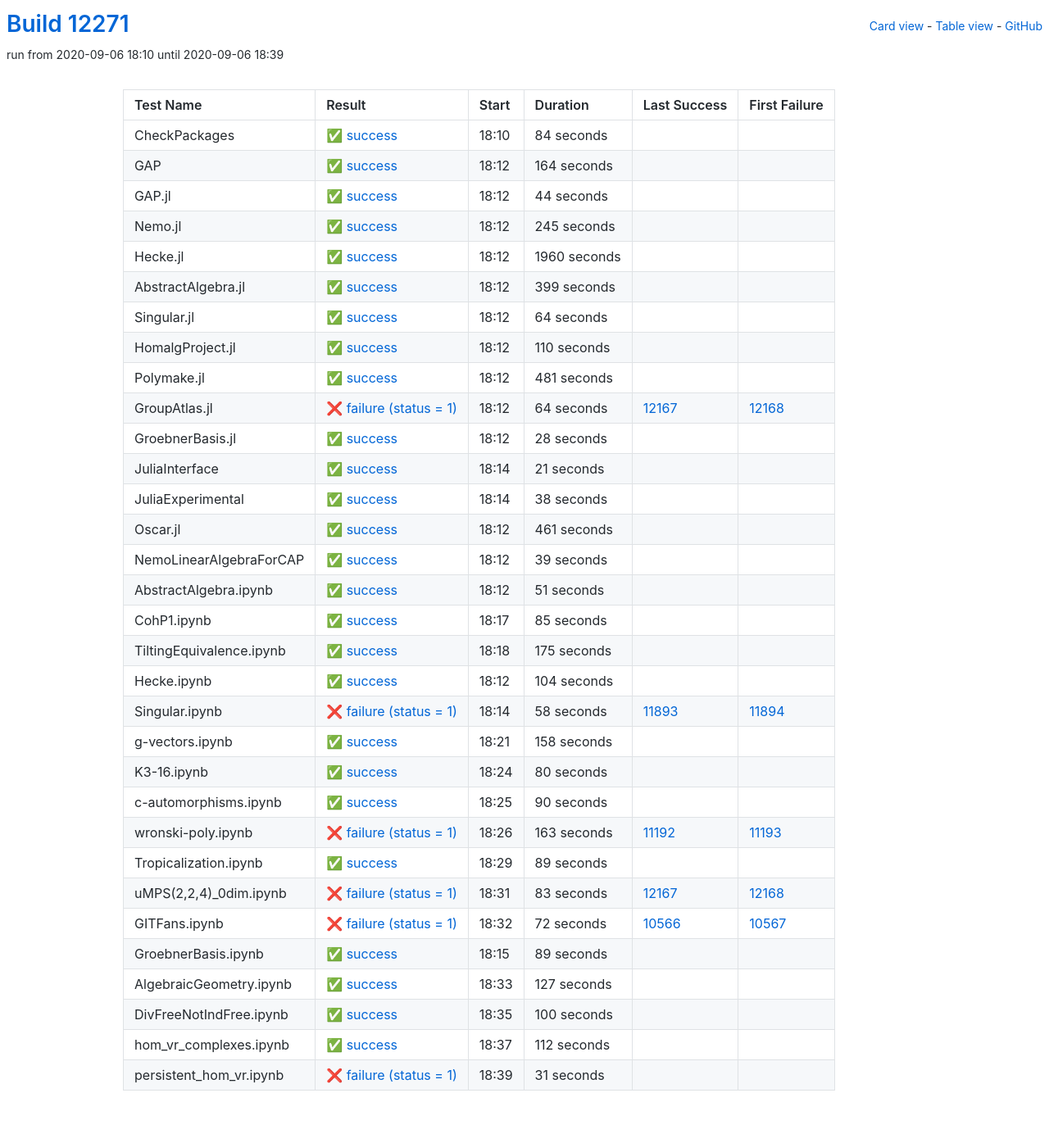
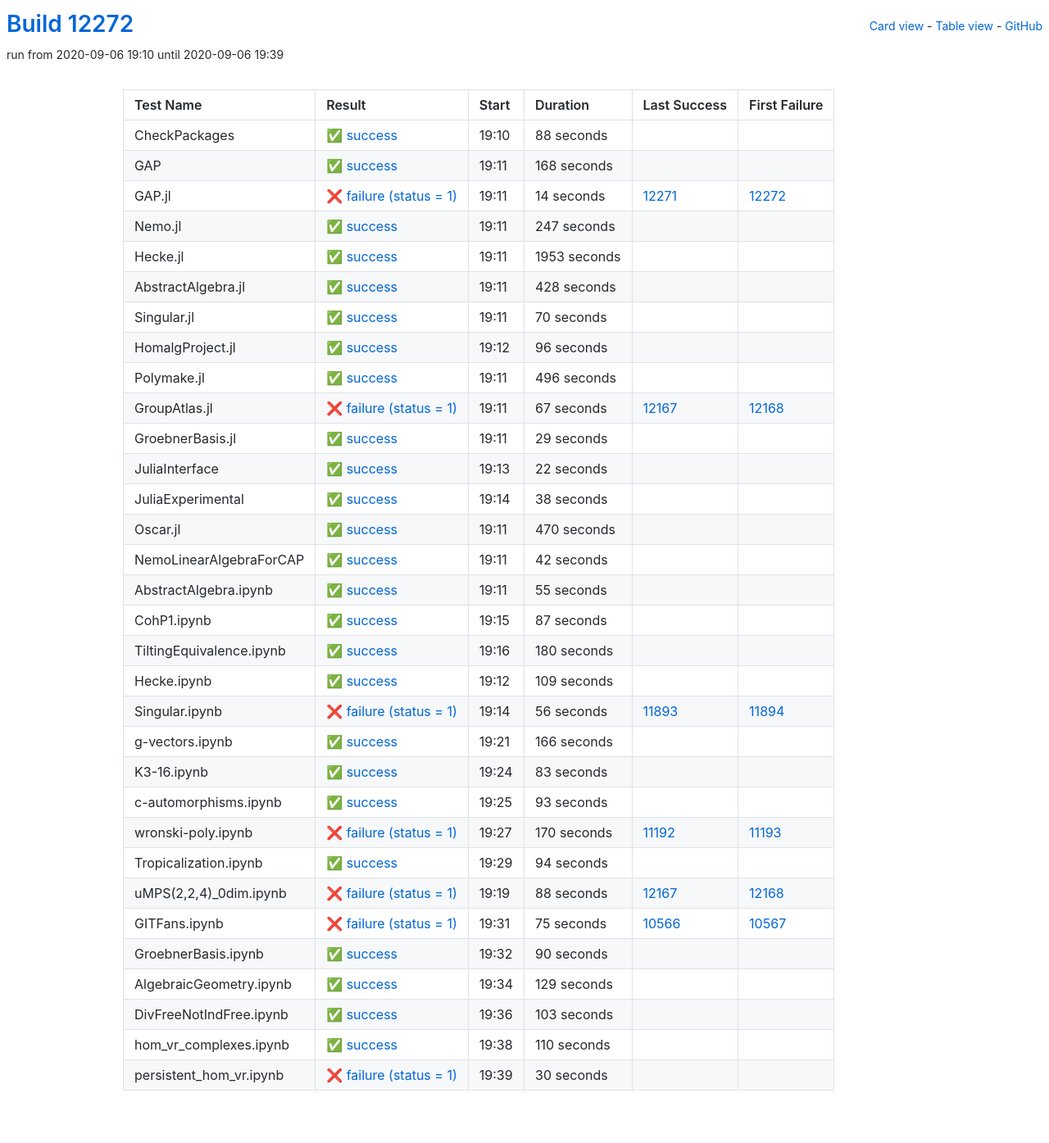
Before and after one commit to oscar-system/oscar-ci-status, a Jekyll site: the page built from table.html, in a window 1280 px wide. Shown: the whole page at 82% size. Built offline with Jekyll 4.4.1, drawn with Linux system fonts in a browser that asks for light colours.

Commit message:
Build #12272

```diff
--- a/_data/ci.yml
+++ b/_data/ci.yml
@@ -1,6 +1,6 @@
 ---
-build: 12271
-build_url: https://oscarci.mathematik.uni-kl.de/job/oscar/12271/
+build: 12272
+build_url: https://oscarci.mathematik.uni-kl.de/job/oscar/12272/
 job: oscar
 organization: oscar-system
 repo: oscar-ci-status
@@ -8,152 +8,152 @@
 tests:
 - name: CheckPackages
   id: checkpackages
-  log: https://oscarci.mathematik.uni-kl.de/job/oscar/12271/artifact/logs/build-12271/CheckPackages.log
-  start: 2020-09-06 18:10
+  log: https://oscarci.mathematik.uni-kl.de/job/oscar/12272/artifact/logs/build-12272/CheckPackages.log
+  start: 2020-09-06 19:10
   success: true
   exitcode: 0
   status: success
-  duration: 84
+  duration: 88
   last_success: false
   last_success_url:
   first_failure: false
   first_failure_url:
 - name: GAP
   id: gap
-  log: https://oscarci.mathematik.uni-kl.de/job/oscar/12271/artifact/logs/build-12271/GAP.log
-  start: 2020-09-06 18:12
+  log: https://oscarci.mathematik.uni-kl.de/job/oscar/12272/artifact/logs/build-12272/GAP.log
+  start: 2020-09-06 19:11
   success: true
   exitcode: 0
   status: success
-  duration: 164
+  duration: 168
   last_success: false
   last_success_url:
   first_failure: false
   first_failure_url:
 - name: GAP.jl
   id: gap-jl
-  log: https://oscarci.mathematik.uni-kl.de/job/oscar/12271/artifact/logs/build-12271/GAP.jl.log
-  start: 2020-09-06 18:12
+  log: https://oscarci.mathematik.uni-kl.de/job/oscar/12272/artifact/logs/build-12272/GAP.jl.log
+  start: 2020-09-06 19:11
+  success: false
+  exitcode: 1
+  status: failure
+  duration: 14
+  last_success: 12271
+  last_success_url: https://oscarci.mathematik.uni-kl.de/job/oscar/12271/
+  first_failure: 12272
+  first_failure_url: https://oscarci.mathematik.uni-kl.de/job/oscar/12272/
+- name: Nemo.jl
+  id: nemo-jl
+  log: https://oscarci.mathematik.uni-kl.de/job/oscar/12272/artifact/logs/build-12272/Nemo.jl.log
+  start: 2020-09-06 19:11
   success: true
   exitcode: 0
   status: success
-  duration: 44
-  last_success: false
-  last_success_url:
-  first_failure: false
-  first_failure_url:
-- name: Nemo.jl
-  id: nemo-jl
-  log: https://oscarci.mathematik.uni-kl.de/job/oscar/12271/artifact/logs/build-12271/Nemo.jl.log
-  start: 2020-09-06 18:12
-  success: true
-  exitcode: 0
-  status: success
-  duration: 245
+  duration: 247
   last_success: false
   last_success_url:
   first_failure: false
   first_failure_url:
 - name: Hecke.jl
   id: hecke-jl
-  log: https://oscarci.mathematik.uni-kl.de/job/oscar/12271/artifact/logs/build-12271/Hecke.jl.log
-  start: 2020-09-06 18:12
+  log: https://oscarci.mathematik.uni-kl.de/job/oscar/12272/artifact/logs/build-12272/Hecke.jl.log
+  start: 2020-09-06 19:11
   success: true
   exitcode: 0
   status: success
-  duration: 1960
+  duration: 1953
   last_success: false
   last_success_url:
   first_failure: false
   first_failure_url:
 - name: AbstractAlgebra.jl
   id: abstractalgebra-jl
-  log: https://oscarci.mathematik.uni-kl.de/job/oscar/12271/artifact/logs/build-12271/AbstractAlgebra.jl.log
-  start: 2020-09-06 18:12
+  log: https://oscarci.mathematik.uni-kl.de/job/oscar/12272/artifact/logs/build-12272/AbstractAlgebra.jl.log
+  start: 2020-09-06 19:11
   success: true
   exitcode: 0
   status: success
-  duration: 399
+  duration: 428
   last_success: false
   last_success_url:
   first_failure: false
   first_failure_url:
 - name: Singular.jl
   id: singular-jl
-  log: https://oscarci.mathematik.uni-kl.de/job/oscar/12271/artifact/logs/build-12271/Singular.jl.log
-  start: 2020-09-06 18:12
+  log: https://oscarci.mathematik.uni-kl.de/job/oscar/12272/artifact/logs/build-12272/Singular.jl.log
+  start: 2020-09-06 19:11
   success: true
   exitcode: 0
   status: success
-  duration: 64
+  duration: 70
   last_success: false
   last_success_url:
   first_failure: false
   first_failure_url:
 - name: HomalgProject.jl
   id: homalgproject-jl
-  log: https://oscarci.mathematik.uni-kl.de/job/oscar/12271/artifact/logs/build-12271/HomalgProject.jl.log
-  start: 2020-09-06 18:12
+  log: https://oscarci.mathematik.uni-kl.de/job/oscar/12272/artifact/logs/build-12272/HomalgProject.jl.log
+  start: 2020-09-06 19:12
   success: true
   exitcode: 0
   status: success
-  duration: 110
+  duration: 96
   last_success: false
   last_success_url:
   first_failure: false
   first_failure_url:
 - name: Polymake.jl
   id: polymake-jl
-  log: https://oscarci.mathematik.uni-kl.de/job/oscar/12271/artifact/logs/build-12271/Polymake.jl.log
-  start: 2020-09-06 18:12
+  log: https://oscarci.mathematik.uni-kl.de/job/oscar/12272/artifact/logs/build-12272/Polymake.jl.log
+  start: 2020-09-06 19:11
   success: true
   exitcode: 0
   status: success
-  duration: 481
+  duration: 496
   last_success: false
   last_success_url:
   first_failure: false
   first_failure_url:
 - name: GroupAtlas.jl
   id: groupatlas-jl
-  log: https://oscarci.mathematik.uni-kl.de/job/oscar/12271/artifact/logs/build-12271/GroupAtlas.jl.log
-  start: 2020-09-06 18:12
+  log: https://oscarci.mathematik.uni-kl.de/job/oscar/12272/artifact/logs/build-12272/GroupAtlas.jl.log
+  start: 2020-09-06 19:11
   success: false
   exitcode: 1
   status: failure
-  duration: 64
+  duration: 67
   last_success: 12167
   last_success_url: https://oscarci.mathematik.uni-kl.de/job/oscar/12167/
   first_failure: 12168
   first_failure_url: https://oscarci.mathematik.uni-kl.de/job/oscar/12168/
 - name: GroebnerBasis.jl
   id: groebnerbasis-jl
-  log: https://oscarci.mathematik.uni-kl.de/job/oscar/12271/artifact/logs/build-12271/GroebnerBasis.jl.log
-  start: 2020-09-06 18:12
+  log: https://oscarci.mathematik.uni-kl.de/job/oscar/12272/artifact/logs/build-12272/GroebnerBasis.jl.log
+  start: 2020-09-06 19:11
   success: true
   exitcode: 0
   status: success
-  duration: 28
+  duration: 29
   last_success: false
   last_success_url:
   first_failure: false
   first_failure_url:
 - name: JuliaInterface
   id: juliainterface
-  log: https://oscarci.mathematik.uni-kl.de/job/oscar/12271/artifact/logs/build-12271/JuliaInterface.log
-  start: 2020-09-06 18:14
+  log: https://oscarci.mathematik.uni-kl.de/job/oscar/12272/artifact/logs/build-12272/JuliaInterface.log
+  start: 2020-09-06 19:13
   success: true
   exitcode: 0
   status: success
-  duration: 21
+  duration: 22
   last_success: false
   last_success_url:
   first_failure: false
   first_failure_url:
 - name: JuliaExperimental
   id: juliaexperimental
-  log: https://oscarci.mathematik.uni-kl.de/job/oscar/12271/artifact/logs/build-12271/JuliaExperimental.log
-  start: 2020-09-06 18:14
+  log: https://oscarci.mathematik.uni-kl.de/job/oscar/12272/artifact/logs/build-12272/JuliaExperimental.log
+  start: 2020-09-06 19:14
   success: true
   exitcode: 0
   status: success
@@ -164,116 +164,176 @@
   first_failure_url:
 - name: Oscar.jl
   id: oscar-jl
-  log: https://oscarci.mathematik.uni-kl.de/job/oscar/12271/artifact/logs/build-12271/Oscar.jl.log
-  start: 2020-09-06 18:12
+  log: https://oscarci.mathematik.uni-kl.de/job/oscar/12272/artifact/logs/build-12272/Oscar.jl.log
+  start: 2020-09-06 19:11
   success: true
   exitcode: 0
   status: success
-  duration: 461
+  duration: 470
   last_success: false
   last_success_url:
   first_failure: false
   first_failure_url:
 - name: NemoLinearAlgebraForCAP
   id: nemolinearalgebraforcap
-  log: https://oscarci.mathematik.uni-kl.de/job/oscar/12271/artifact/logs/build-12271/NemoLinearAlgebraForCAP.log
-  start: 2020-09-06 18:12
+  log: https://oscarci.mathematik.uni-kl.de/job/oscar/12272/artifact/logs/build-12272/NemoLinearAlgebraForCAP.log
+  start: 2020-09-06 19:11
   success: true
   exitcode: 0
   status: success
-  duration: 39
+  duration: 42
   last_success: false
   last_success_url:
   first_failure: false
   first_failure_url:
 - name: AbstractAlgebra.ipynb
   id: abstractalgebra-ipynb
-  log: https://oscarci.mathematik.uni-kl.de/job/oscar/12271/artifact/logs/build-12271/AbstractAlgebra.ipynb.log
-  start: 2020-09-06 18:12
+  log: https://oscarci.mathematik.uni-kl.de/job/oscar/12272/artifact/logs/build-12272/AbstractAlgebra.ipynb.log
+  start: 2020-09-06 19:11
   success: true
   exitcode: 0
   status: success
-  duration: 51
+  duration: 55
   last_success: false
   last_success_url:
   first_failure: false
   first_failure_url:
 - name: CohP1.ipynb
   id: cohp1-ipynb
-  log: https://oscarci.mathematik.uni-kl.de/job/oscar/12271/artifact/logs/build-12271/CohP1.ipynb.log
-  start: 2020-09-06 18:17
+  log: https://oscarci.mathematik.uni-kl.de/job/oscar/12272/artifact/logs/build-12272/CohP1.ipynb.log
+  start: 2020-09-06 19:15
   success: true
   exitcode: 0
   status: success
-  duration: 85
+  duration: 87
   last_success: false
   last_success_url:
   first_failure: false
   first_failure_url:
 - name: TiltingEquivalence.ipynb
   id: tiltingequivalence-ipynb
-  log: https://oscarci.mathematik.uni-kl.de/job/oscar/12271/artifact/logs/build-12271/TiltingEquivalence.ipynb.log
-  start: 2020-09-06 18:18
+  log: https://oscarci.mathematik.uni-kl.de/job/oscar/12272/artifact/logs/build-12272/TiltingEquivalence.ipynb.log
+  start: 2020-09-06 19:16
   success: true
   exitcode: 0
   status: success
-  duration: 175
+  duration: 180
   last_success: false
   last_success_url:
   first_failure: false
   first_failure_url:
 - name: Hecke.ipynb
   id: hecke-ipynb
-  log: https://oscarci.mathematik.uni-kl.de/job/oscar/12271/artifact/logs/build-12271/Hecke.ipynb.log
-  start: 2020-09-06 18:12
+  log: https://oscarci.mathematik.uni-kl.de/job/oscar/12272/artifact/logs/build-12272/Hecke.ipynb.log
+  start: 2020-09-06 19:12
   success: true
   exitcode: 0
   status: success
-  duration: 104
+  duration: 109
   last_success: false
   last_success_url:
   first_failure: false
   first_failure_url:
 - name: Singular.ipynb
   id: singular-ipynb
-  log: https://oscarci.mathematik.uni-kl.de/job/oscar/12271/artifact/logs/build-12271/Singular.ipynb.log
-  start: 2020-09-06 18:14
+  log: https://oscarci.mathematik.uni-kl.de/job/oscar/12272/artifact/logs/build-12272/Singular.ipynb.log
+  start: 2020-09-06 19:14
   success: false
   exitcode: 1
   status: failure
-  duration: 58
+  duration: 56
   last_success: 11893
   last_success_url: https://oscarci.mathematik.uni-kl.de/job/oscar/11893/
   first_failure: 11894
   first_failure_url: https://oscarci.mathematik.uni-kl.de/job/oscar/11894/
 - name: g-vectors.ipynb
   id: g-vectors-ipynb
-  log: https://oscarci.mathematik.uni-kl.de/job/oscar/12271/artifact/logs/build-12271/g-vectors.ipynb.log
-  start: 2020-09-06 18:21
+  log: https://oscarci.mathematik.uni-kl.de/job/oscar/12272/artifact/logs/build-12272/g-vectors.ipynb.log
+  start: 2020-09-06 19:21
   success: true
   exitcode: 0
   status: success
-  duration: 158
+  duration: 166
   last_success: false
   last_success_url:
   first_failure: false
   first_failure_url:
 - name: K3-16.ipynb
   id: k3-16-ipynb
-  log: https://oscarci.mathematik.uni-kl.de/job/oscar/12271/artifact/logs/build-12271/K3-16.ipynb.log
-  start: 2020-09-06 18:24
+  log: https://oscarci.mathematik.uni-kl.de/job/oscar/12272/artifact/logs/build-12272/K3-16.ipynb.log
+  start: 2020-09-06 19:24
   success: true
   exitcode: 0
   status: success
-  duration: 80
+  duration: 83
   last_success: false
   last_success_url:
   first_failure: false
   first_failure_url:
 - name: c-automorphisms.ipynb
   id: c-automorphisms-ipynb
-  log: https://oscarci.mathematik.uni-kl.de/job/oscar/12271/artifact/logs/build-12271/c-automorphisms.ipynb.log
-  start: 2020-09-06 18:25
+  log: https://oscarci.mathematik.uni-kl.de/job/oscar/12272/artifact/logs/build-12272/c-automorphisms.ipynb.log
+  start: 2020-09-06 19:25
+  success: true
+  exitcode: 0
+  status: success
+  duration: 93
+  last_success: false
+  last_success_url:
+  first_failure: false
+  first_failure_url:
+- name: wronski-poly.ipynb
+  id: wronski-poly-ipynb
+  log: https://oscarci.mathematik.uni-kl.de/job/oscar/12272/artifact/logs/build-12272/wronski-poly.ipynb.log
+  start: 2020-09-06 19:27
+  success: false
+  exitcode: 1
+  status: failure
+  duration: 170
+  last_success: 11192
+  last_success_url: https://oscarci.mathematik.uni-kl.de/job/oscar/11192/
+  first_failure: 11193
+  first_failure_url: https://oscarci.mathematik.uni-kl.de/job/oscar/11193/
+- name: Tropicalization.ipynb
+  id: tropicalization-ipynb
+  log: https://oscarci.mathematik.uni-kl.de/job/oscar/12272/artifact/logs/build-12272/Tropicalization.ipynb.log
+  start: 2020-09-06 19:29
+  success: true
+  exitcode: 0
+  status: success
+  duration: 94
+  last_success: false
+  last_success_url:
+  first_failure: false
+  first_failure_url:
+- name: uMPS(2,2,4)_0dim.ipynb
+  id: umps-2-2-4-0dim-ipynb
+  log: https://oscarci.mathematik.uni-kl.de/job/oscar/12272/artifact/logs/build-12272/uMPS-2-2-4-_0dim.ipynb.log
+  start: 2020-09-06 19:19
+  success: false
+  exitcode: 1
+  status: failure
+  duration: 88
+  last_success: 12167
+  last_success_url: https://oscarci.mathematik.uni-kl.de/job/oscar/12167/
+  first_failure: 12168
+  first_failure_url: https://oscarci.mathematik.uni-kl.de/job/oscar/12168/
+- name: GITFans.ipynb
+  id: gitfans-ipynb
+  log: https://oscarci.mathematik.uni-kl.de/job/oscar/12272/artifact/logs/build-12272/GITFans.ipynb.log
+  start: 2020-09-06 19:31
+  success: false
+  exitcode: 1
+  status: failure
+  duration: 75
+  last_success: 10566
+  last_success_url: https://oscarci.mathematik.uni-kl.de/job/oscar/10566/
+  first_failure: 10567
+  first_failure_url: https://oscarci.mathematik.uni-kl.de/job/oscar/10567/
+- name: GroebnerBasis.ipynb
+  id: groebnerbasis-ipynb
+  log: https://oscarci.mathematik.uni-kl.de/job/oscar/12272/artifact/logs/build-12272/GroebnerBasis.ipynb.log
+  start: 2020-09-06 19:32
   success: true
   exitcode: 0
   status: success
@@ -282,110 +342,50 @@
   last_success_url:
   first_failure: false
   first_failure_url:
-- name: wronski-poly.ipynb
-  id: wronski-poly-ipynb
-  log: https://oscarci.mathematik.uni-kl.de/job/oscar/12271/artifact/logs/build-12271/wronski-poly.ipynb.log
-  start: 2020-09-06 18:26
-  success: false
-  exitcode: 1
-  status: failure
-  duration: 163
-  last_success: 11192
-  last_success_url: https://oscarci.mathematik.uni-kl.de/job/oscar/11192/
-  first_failure: 11193
-  first_failure_url: https://oscarci.mathematik.uni-kl.de/job/oscar/11193/
-- name: Tropicalization.ipynb
-  id: tropicalization-ipynb
-  log: https://oscarci.mathematik.uni-kl.de/job/oscar/12271/artifact/logs/build-12271/Tropicalization.ipynb.log
-  start: 2020-09-06 18:29
+- name: AlgebraicGeometry.ipynb
+  id: algebraicgeometry-ipynb
+  log: https://oscarci.mathematik.uni-kl.de/job/oscar/12272/artifact/logs/build-12272/AlgebraicGeometry.ipynb.log
+  start: 2020-09-06 19:34
   success: true
   exitcode: 0
   status: success
-  duration: 89
-  last_success: false
-  last_success_url:
-  first_failure: false
-  first_failure_url:
-- name: uMPS(2,2,4)_0dim.ipynb
-  id: umps-2-2-4-0dim-ipynb
-  log: https://oscarci.mathematik.uni-kl.de/job/oscar/12271/artifact/logs/build-12271/uMPS-2-2-4-_0dim.ipynb.log
-  start: 2020-09-06 18:31
-  success: false
-  exitcode: 1
-  status: failure
-  duration: 83
-  last_success: 12167
-  last_success_url: https://oscarci.mathematik.uni-kl.de/job/oscar/12167/
-  first_failure: 12168
-  first_failure_url: https://oscarci.mathematik.uni-kl.de/job/oscar/12168/
-- name: GITFans.ipynb
-  id: gitfans-ipynb
-  log: https://oscarci.mathematik.uni-kl.de/job/oscar/12271/artifact/logs/build-12271/GITFans.ipynb.log
-  start: 2020-09-06 18:32
-  success: false
-  exitcode: 1
-  status: failure
-  duration: 72
-  last_success: 10566
-  last_success_url: https://oscarci.mathematik.uni-kl.de/job/oscar/10566/
-  first_failure: 10567
-  first_failure_url: https://oscarci.mathematik.uni-kl.de/job/oscar/10567/
-- name: GroebnerBasis.ipynb
-  id: groebnerbasis-ipynb
-  log: https://oscarci.mathematik.uni-kl.de/job/oscar/12271/artifact/logs/build-12271/GroebnerBasis.ipynb.log
-  start: 2020-09-06 18:15
-  success: true
-  exitcode: 0
-  status: success
-  duration: 89
-  last_success: false
-  last_success_url:
-  first_failure: false
-  first_failure_url:
-- name: AlgebraicGeometry.ipynb
-  id: algebraicgeometry-ipynb
-  log: https://oscarci.mathematik.uni-kl.de/job/oscar/12271/artifact/logs/build-12271/AlgebraicGeometry.ipynb.log
-  start: 2020-09-06 18:33
-  success: true
-  exitcode: 0
-  status: success
-  duration: 127
+  duration: 129
   last_success: false
   last_success_url:
   first_failure: false
   first_failure_url:
 - name: DivFreeNotIndFree.ipynb
   id: divfreenotindfree-ipynb
-  log: https://oscarci.mathematik.uni-kl.de/job/oscar/12271/artifact/logs/build-12271/DivFreeNotIndFree.ipynb.log
-  start: 2020-09-06 18:35
+  log: https://oscarci.mathematik.uni-kl.de/job/oscar/12272/artifact/logs/build-12272/DivFreeNotIndFree.ipynb.log
+  start: 2020-09-06 19:36
   success: true
   exitcode: 0
   status: success
-  duration: 100
+  duration: 103
   last_success: false
   last_success_url:
   first_failure: false
   first_failure_url:
 - name: hom_vr_complexes.ipynb
   id: hom-vr-complexes-ipynb
-  log: https://oscarci.mathematik.uni-kl.de/job/oscar/12271/artifact/logs/build-12271/hom_vr_complexes.ipynb.log
-  start: 2020-09-06 18:37
+  log: https://oscarci.mathematik.uni-kl.de/job/oscar/12272/artifact/logs/build-12272/hom_vr_complexes.ipynb.log
+  start: 2020-09-06 19:38
   success: true
   exitcode: 0
   status: success
-  duration: 112
+  duration: 110
   last_success: false
   last_success_url:
   first_failure: false
   first_failure_url:
 - name: persistent_hom_vr.ipynb
   id: persistent-hom-vr-ipynb
-  log: https://oscarci.mathematik.uni-kl.de/job/oscar/12271/artifact/logs/build-12271/persistent_hom_vr.ipynb.log
-  start: 2020-09-06 18:39
+  log: https://oscarci.mathematik.uni-kl.de/job/oscar/12272/artifact/logs/build-12272/persistent_hom_vr.ipynb.log
+  start: 2020-09-06 19:39
   success: false
   exitcode: 1
   status: failure
-  duration: 31
+  duration: 30
   last_success: false
   last_success_url:
   first_failure: false
```
Also changed, not shown: README.md.
